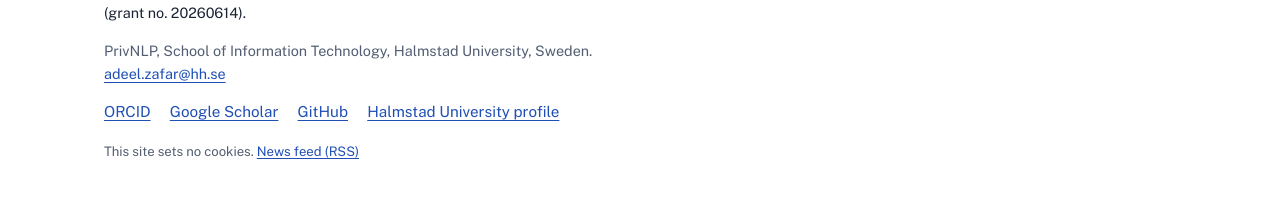
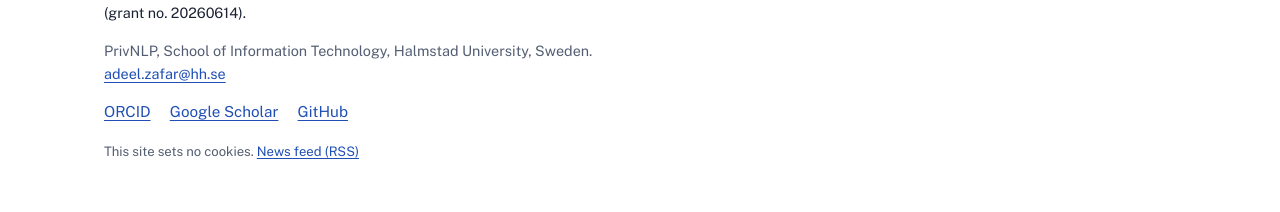
Before and after one commit to Adeelzafar/privnlp, a Jekyll site: the page built from index.html, in a window 1280 px wide. Shown: the part 1586-1798 px from the top of the page. Built offline with Jekyll 4.4.1, drawn with Linux system fonts in a browser that asks for light colours; part of the change alters nothing that is shown.

```diff
--- a/_config.yml
+++ b/_config.yml
@@ -14,12 +14,8 @@ lang: en
 repository: Adeelzafar/privnlp      # owner/repo, used for "Edit this page" links
 
 # --- Address ---------------------------------------------------------
-# Project site  (repo "privnlp" under your account):
-#   url: https://YOUR-USERNAME.github.io     baseurl: /privnlp
-# User site     (repo named "YOUR-USERNAME.github.io"), or custom domain:
-#   url: https://YOUR-USERNAME.github.io     baseurl: ""
-url: "https://Adeelzafar.github.io"   # TODO
-baseurl: "/privnlp"                              # TODO
+url: "https://adeelzafar.github.io"
+baseurl: "/privnlp"
 
 # --- People and links (leave a value empty "" to hide it) ------------
 author:
@@ -28,8 +24,8 @@ author:
   affiliation: School of Information Technology, Halmstad University, Sweden
   orcid: "0000-0002-4826-7746"
   scholar: "https://scholar.google.com/citations?user=_XrxatIAAAAJ&hl=en"
-  github: "Adeelzafar"                 # : GitHub user or organisation
-
+  github: "Adeelzafar"
+  university_page: ""
 
 funding:
   funder: Crafoord Foundation
```
